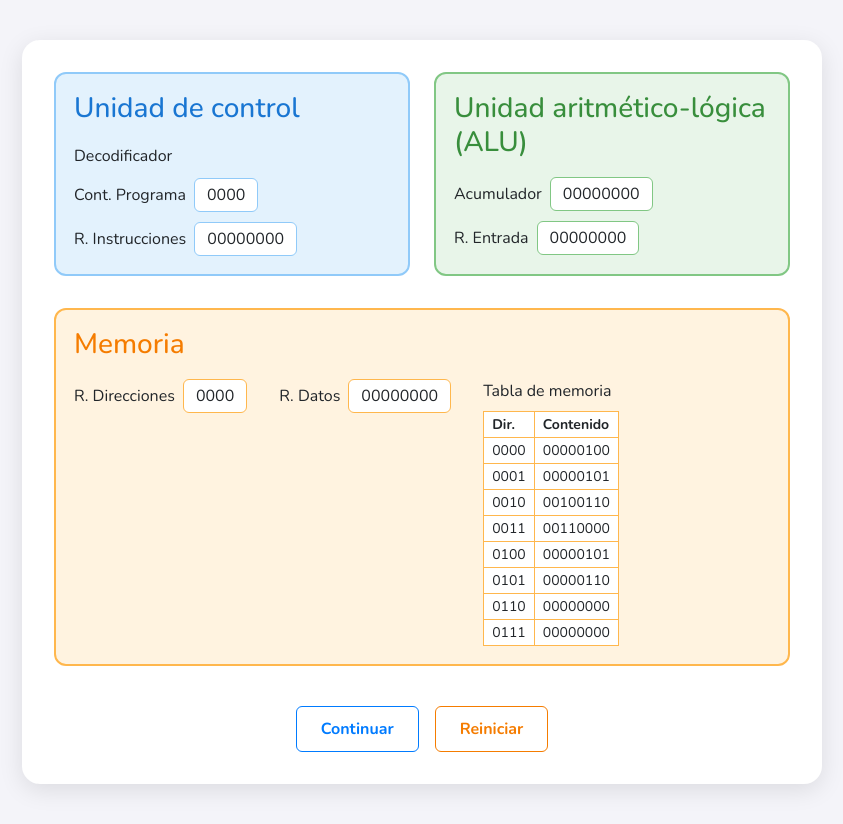
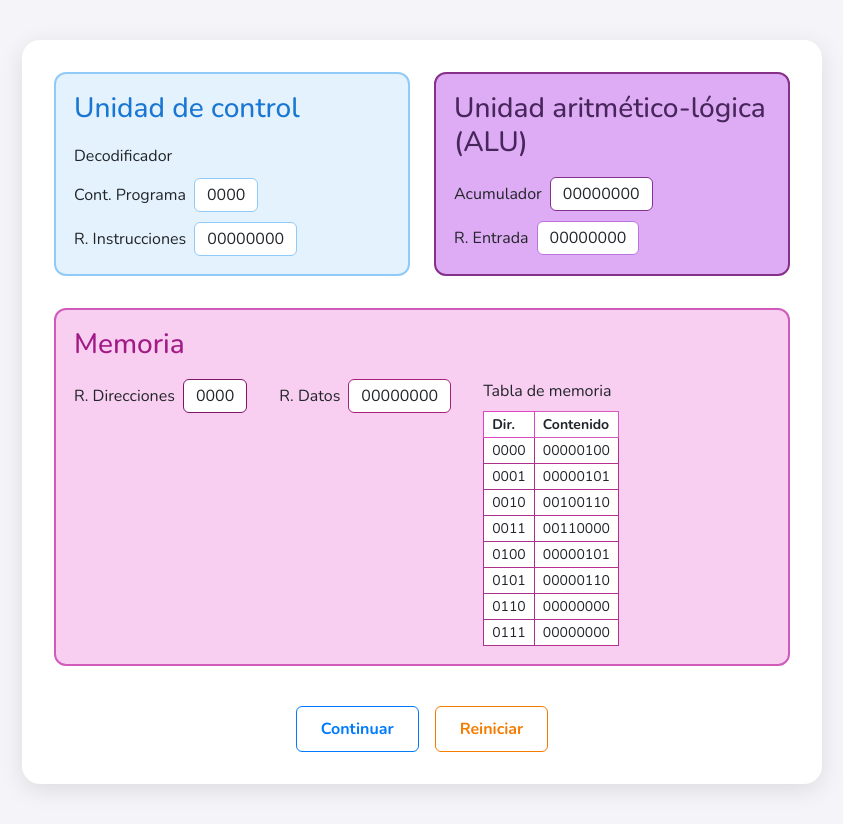
Before and after one commit to nath-bernal/Calculadora-Von-Neumann, a React (Vite) app: page / in a window 1280 px wide. Shown: the whole page, without its empty margins (218-1061 px from the left). Built offline with nearby package versions, Linux system fonts and the light colour scheme.

Commit message:
cambio de colores

```diff
--- a/src/App.jsx
+++ b/src/App.jsx
@@ -1,11 +1,10 @@
 import React from 'react';
-import { Tabs } from './components/Tabs';
-import SimulatorTwo from './pages/SimulatorTwo';
+import MejoraSimulador from './pages/MejoraSimulador';
 
 const App = () => {
   return (
     <div>
-      <SimulatorTwo />
+      <MejoraSimulador />
     </div>
   );
 };
--- a/src/components/Tabs.jsx
+++ /dev/null
@@ -1,34 +0,0 @@
-import React, { useState } from "react";
-import { MdLooksOne, MdLooksTwo } from "react-icons/md";
-import SimulatorOne from "../pages/SimulatorOne";
-import SimulatorTwo from "../pages/SimulatorTwo";
-import "../css/Tabs.css";
-
-export function Tabs() {
-    const [activeTab, setActiveTab] = useState(0);
-
-    return (
-        {/*<div className="tabs-container">
-            <div className="tabs-header">
-                <button
-                    className={`tab-button ${activeTab === 0 ? "active" : ""}`}
-                    onClick={() => setActiveTab(0)}
-                >
-                    <MdLooksOne size={24} />
-                    Simulador 1
-                </button>
-                <button
-                    className={`tab-button ${activeTab === 1 ? "active" : ""}`}
-                    onClick={() => setActiveTab(1)}
-                >
-                    <MdLooksTwo size={24} />
-                    Simulador 2
-                </button>
-            </div>
-            <div className="tabs-content">
-                {activeTab === 0 && <SimulatorOne />}
-                {activeTab === 1 && <SimulatorTwo />}
-            </div>
-        </div>*/}
-    );
-}
--- a/src/pages/SimulatorTwo.jsx
+++ b/src/pages/MejoraSimulador.jsx
@@ -1,10 +1,11 @@
 import React, { useState } from 'react';
+import { Modal, Button } from 'react-bootstrap';
 
 function numberToBinaryWithNBits(number, n) {
     return number.toString(2).padStart(n, '0').slice(-n);
 }
 
-// Memoria inicial (igual que en Simulador.jsx)
+// Memoria inicial
 const memoriaInicial = [
     [0, 4], // 0000
     [0, 5], // 0001
@@ -16,7 +17,7 @@ const memoriaInicial = [
     [0, 0], // 0111
 ];
 
-function SimulatorTwo() {
+function MejoraSimulador() {
     // Estados principales
     const [memoria, setMemoria] = useState([...memoriaInicial]);
     const [contador, setContador] = useState(0);
@@ -27,8 +28,12 @@ function SimulatorTwo() {
     const [acumulador, setAcumulador] = useState(0);
     const [entrada, setEntrada] = useState(0);
     const [destacados, setDestacados] = useState([]);
+    const [showModal, setShowModal] = useState(false);
 
-    // Path de pasos igual al Simulador clásico
+    const handleShow = () => setShowModal(true);
+    const handleClose = () => setShowModal(false);
+
+
     const pasos = [
         // 0: registroDirecciones = contador; destacar contador-programa y registro-direcciones
         () => {
@@ -109,7 +114,7 @@ function SimulatorTwo() {
 
     // Utilidad para destacar
     const getHighlight = (key) => destacados.includes(key) ? {
-        boxShadow: '0 0 0 3px #ff9800',
+        boxShadow: '0 0 0 3px #eae70eff',
         background: '#fffde7'
     } : {};
 
@@ -184,20 +189,20 @@ function SimulatorTwo() {
                     {/* ALU */}
                     <div style={{
                         flex: 1,
-                        background: '#e8f5e9',
-                        border: '2px solid #81c784',
+                        background: '#deacf4ff',
+                        border: '2px solid #873089ff',
                         borderRadius: '12px',
                         padding: '18px',
                         boxSizing: 'border-box',
                         minWidth: '220px'
                     }}>
-                        <h3 style={{margin: 0, color: '#388e3c'}}>Unidad aritmético-lógica (ALU)</h3>
+                        <h3 style={{margin: 0, color: '#47265bff'}}>Unidad aritmético-lógica (ALU)</h3>
                         <div style={{marginTop: '18px'}}>
                             <div>
                                 <span>Acumulador</span>
                                 <div style={{
                                     background: '#fff',
-                                    border: '1px solid #81c784',
+                                    border: '1px solid #82328dff',
                                     borderRadius: '6px',
                                     padding: '4px 12px',
                                     display: 'inline-block',
@@ -209,7 +214,7 @@ function SimulatorTwo() {
                                 <span>R. Entrada</span>
                                 <div style={{
                                     background: '#fff',
-                                    border: '1px solid #81c784',
+                                    border: '1px solid #bd73ddff',
                                     borderRadius: '6px',
                                     padding: '4px 12px',
                                     display: 'inline-block',
@@ -222,20 +227,20 @@ function SimulatorTwo() {
                 </div>
                 {/* Memoria */}
                 <div style={{
-                    background: '#fff3e0',
-                    border: '2px solid #ffb74d',
+                    background: '#f8cef1ff',
+                    border: '2px solid #d05bbaff',
                     borderRadius: '12px',
                     padding: '18px',
                     boxSizing: 'border-box',
                     marginTop: '0'
                 }}>
-                    <h3 style={{margin: 0, color: '#f57c00'}}>Memoria</h3>
+                    <h3 style={{margin: 0, color: '#a11a86ff'}}>Memoria</h3>
                     <div style={{display: 'flex', gap: '32px', marginTop: '18px', alignItems: 'flex-start'}}>
                         <div>
                             <span>R. Direcciones</span>
                             <div style={{
                                 background: '#fff',
-                                border: '1px solid #ffb74d',
+                                border: '1px solid #811569ff',
                                 borderRadius: '6px',
                                 padding: '4px 12px',
                                 display: 'inline-block',
@@ -247,7 +252,7 @@ function SimulatorTwo() {
                             <span>R. Datos</span>
                             <div style={{
                                 background: '#fff',
-                                border: '1px solid #ffb74d',
+                                border: '1px solid #a6227aff',
                                 borderRadius: '6px',
                                 padding: '4px 12px',
                                 display: 'inline-block',
@@ -268,26 +273,26 @@ function SimulatorTwo() {
                             }}>
                                 <thead>
                                     <tr>
-                                        <th style={{border: '1px solid #ffb74d', padding: '2px 8px'}}>Dir.</th>
-                                        <th style={{border: '1px solid #ffb74d', padding: '2px 8px'}}>Contenido</th>
+                                        <th style={{border: '1px solid #de46c5ff', padding: '2px 8px'}}>Dir.</th>
+                                        <th style={{border: '1px solid #d05bbaff', padding: '2px 8px'}}>Contenido</th>
                                     </tr>
                                 </thead>
                                 <tbody>
                                     {memoria.map((dato, idx) => (
                                         <tr key={idx}>
                                             <td style={{
-                                                border: '1px solid #ffb74d',
+                                                border: '1px solid #ac318dff',
                                                 padding: '2px 8px',
                                                 ...(destacados.includes(`memoria-${idx}`) ? {
-                                                    background: '#ffe0b2',
+                                                    background: '#f3f350ff',
                                                     fontWeight: 'bold'
                                                 } : {})
                                             }}>{numberToBinaryWithNBits(idx, 4)}</td>
                                             <td style={{
-                                                border: '1px solid #ffb74d',
+                                                border: '1px solid #b63090ff',
                                                 padding: '2px 8px',
                                                 ...(destacados.includes(`memoria-${idx}`) ? {
-                                                    background: '#ffe0b2',
+                                                    background: '#f3f350ff',
                                                     fontWeight: 'bold'
                                                 } : {})
                                             }}>
@@ -327,8 +332,73 @@ function SimulatorTwo() {
                     </button>
                 </div>
             </div>
+            {/* <button
+                className="btn btn-primary rounded-circle"
+                style={{ position: 'fixed', bottom: '20px', right: '20px', width: '60px', height: '60px' }}
+                onClick={handleShow}
+            >
+                +
+            </button> */}
+
+            {/* Modal */}
+            <Modal show={showModal} onHide={handleClose}>
+                <Modal.Header closeButton>
+                    <Modal.Title>Pipelines</Modal.Title>
+                </Modal.Header>
+                <Modal.Body>
+                    <h5 style={{textAlign: 'center'}}><strong>(3+5)×(2+4)</strong></h5>
+                    <br/>
+                    <table className="table table-bordered">
+                        <thead>
+                            <tr>
+                                <th>Ciclo</th>
+                                <th>Fetch (Memoria → Unidad de Control)</th>
+                                <th>Decode (Unidad de Control)</th>
+                                <th>Execute (ALU)</th>
+                            </tr>
+                        </thead>
+                        <tbody>
+                            <tr>
+                                <td>1</td>
+                                <td>Obtener (3+5)</td>
+                                <td> ---- </td>
+                                <td> ---- </td>
+                            </tr>
+                            <tr>
+                                <td>2</td>
+                                <td>Obtener (2+4)</td>
+                                <td>Decodificar (3+5)</td>
+                                <td> ---- </td>
+                            </tr>
+                            <tr>
+                                <td>3</td>
+                                <td>Obtener X</td>
+                                <td>Decodificar (2+4)</td>
+                                <td>Ejecutar (3+5)</td>
+                            </tr>
+                            <tr>
+                                <td>4</td>
+                                <td> ---- </td>
+                                <td>Decodificar X</td>
+                                <td> Ejecutar (2+4)</td>
+                            </tr>
+                            <tr>
+                                <td>5</td>
+                                <td> ---- </td>
+                                <td> ---- </td>
+                                <td>Ejecutar 8 × 6</td>
+                            </tr>
+                        </tbody>
+                    </table>
+                </Modal.Body>
+                <Modal.Footer>
+                    <Button variant="secondary" onClick={handleClose}>
+                        Close
+                    </Button>
+                </Modal.Footer>
+            </Modal>
         </div>
     );
 }
 
-export default SimulatorTwo;
+export default MejoraSimulador;
```
